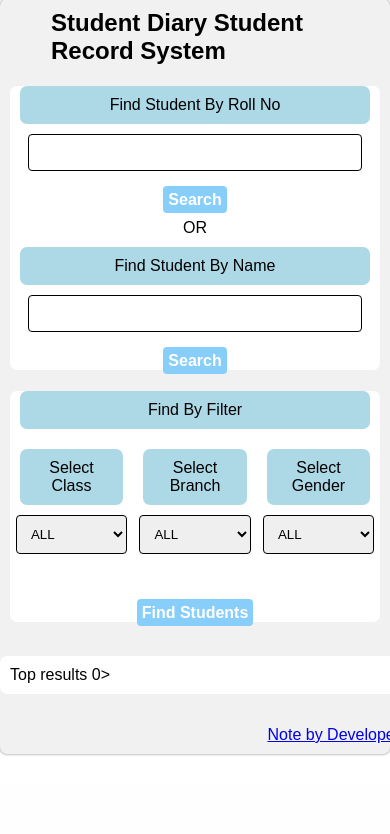
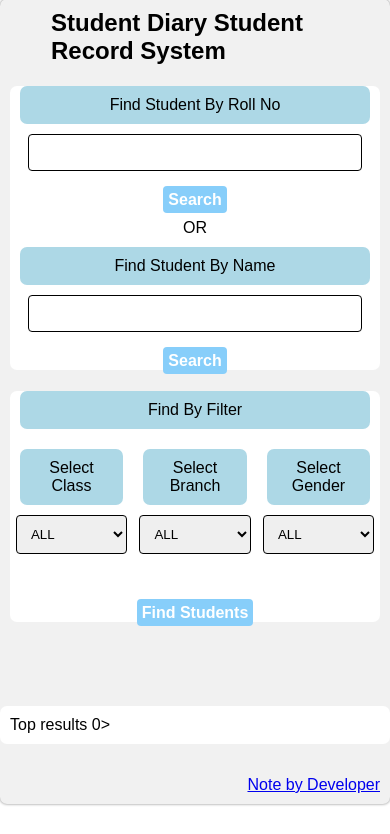
Before and after one commit to aniketkardule/students, a PHP site: page /students.php in a window 390 px wide; the page is wider, and only the part inside the window is pictured. Shown: the part 151-985 px from the top of that part. Before the commit the page ends 907 px from the top of that part, so only its background shows below. Run offline with PHP 8.4, Linux system fonts and the light colour scheme; data that the repository does not hold is empty; some web fonts are replaced.

Commit message:
Update students.php

```diff
--- a/students.php
+++ b/students.php
@@ -197,7 +197,7 @@ input[type=text], select,input[type=number]{
      }
 }
 
-@media only screen and (max-width: 700px) {
+@media only screen and (max-width: 600px) {
      .result{
           width:100%;
           margin-top:100px;
@@ -216,14 +216,14 @@ input[type=text], select,input[type=number]{
      height:auto;
 }
      .rslt{
-          margin-top:200px;
-          width:100%;
+          margin-top:250px;
+          width:auto;
      }
      .s_info .u_dtl{
 
      }
      .s_lst{
-          width:100%;
+          width:auto;
      }
      .update{
           right:20%;
@@ -234,6 +234,7 @@ input[type=text], select,input[type=number]{
 
 
 }
+
 		</style>
       </head>
       <body>
```
